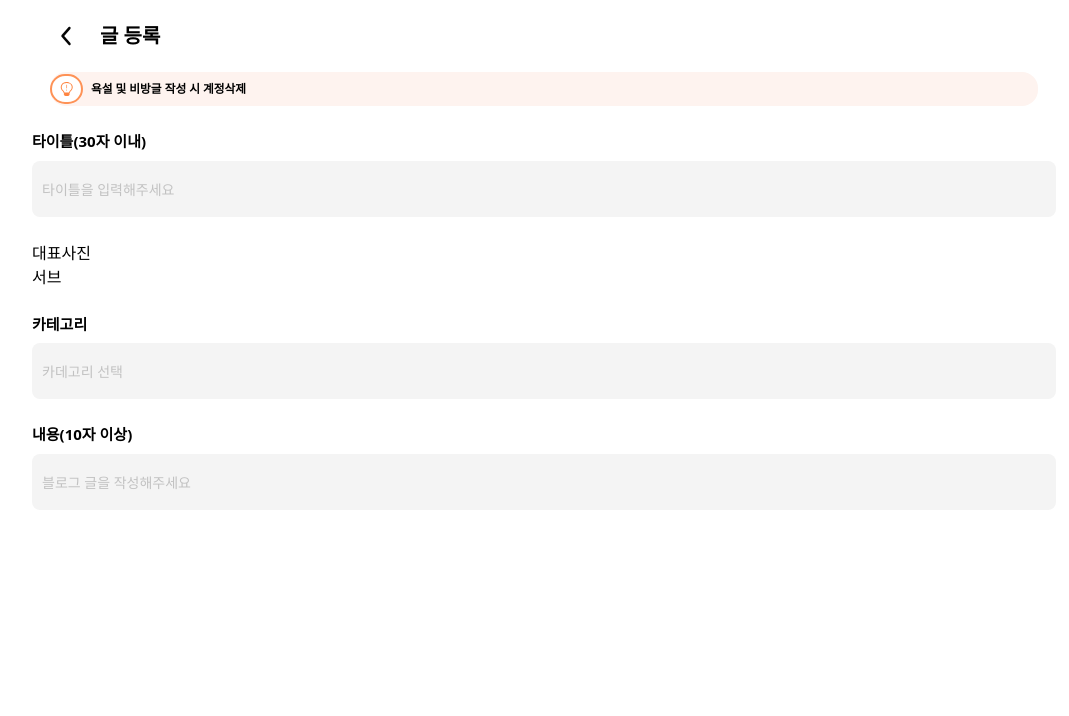
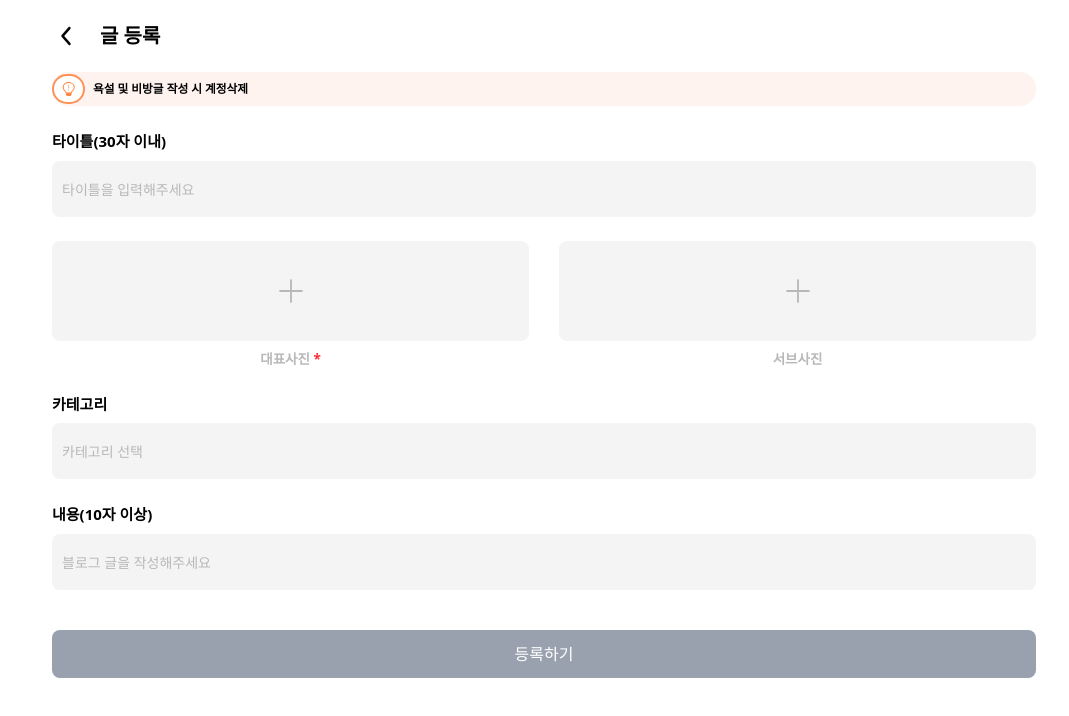
Before and after one commit to 0dytpq0/L-league-FE-Interview, a Next.js app: page /create in a window 1280 px wide. Shown: the top 716 px of the page, without its empty margins (96-1165 px from the left). Built offline with nearby package versions, Linux system fonts and the light colour scheme.

Commit message:
design : 글 등록 페이지  이미지 업로더 UI 구현

```diff
--- /dev/null
+++ b/src/app/(afterLogin)/_component/ImageUploader.tsx
@@ -0,0 +1,110 @@
+"use client";
+
+import ImageWrapper from "@/app/_component/ImageWrapper";
+import { ChangeEvent, useRef, useState } from "react";
+
+interface ImageUploaderProps {
+  id: string;
+  label: string;
+  onChange?: (file: File | null) => void;
+  containerClassName?: string;
+  labelClassName?: string;
+  required?: boolean;
+}
+
+export default function ImageUploader({
+  id,
+  label,
+  onChange,
+  containerClassName,
+  labelClassName,
+  required = false,
+}: ImageUploaderProps) {
+  const fileInputRef = useRef<HTMLInputElement>(null);
+  const [preview, setPreview] = useState<string | null>(null);
+
+  const handleFileChange = (e: ChangeEvent<HTMLInputElement>) => {
+    const file = e.target.files?.[0] || null;
+
+    if (file) {
+      if (file.size > 5 * 1024 * 1024) {
+        alert("파일 크기는 5MB 이하여야 합니다.");
+        e.target.value = "";
+        return;
+      }
+
+      if (!file.type.startsWith("image/")) {
+        alert("이미지 파일만 업로드 가능합니다.");
+        e.target.value = "";
+        return;
+      }
+
+      const reader = new FileReader();
+      reader.onloadend = () => {
+        setPreview(reader.result as string);
+      };
+      reader.readAsDataURL(file);
+
+      onChange?.(file);
+    } else {
+      setPreview(null);
+      onChange?.(null);
+    }
+  };
+
+  const removePreview = () => {
+    setPreview(null);
+    if (fileInputRef.current) {
+      fileInputRef.current.value = "";
+    }
+    onChange?.(null);
+  };
+
+  const handleImageClick = () => {
+    if (preview) {
+      removePreview();
+    } else {
+      fileInputRef.current?.click();
+    }
+  };
+
+  return (
+    <div className={`flex flex-col items-center gap-2 ${containerClassName}`}>
+      <div
+        onClick={handleImageClick}
+        className="w-full h-[100px] bg-input rounded-lg flex items-center justify-center cursor-pointer overflow-hidden relative"
+        style={
+          preview
+            ? {
+                backgroundImage: `url(${preview})`,
+                backgroundSize: "cover",
+                backgroundPosition: "center",
+              }
+            : {}
+        }
+      >
+        <input
+          type="file"
+          id={id}
+          ref={fileInputRef}
+          accept="image/*"
+          className="hidden"
+          onChange={handleFileChange}
+        />
+        {!preview && (
+          <ImageWrapper
+            src="/icon_plus.svg"
+            alt="plus"
+            containerClassName="w-6 h-6"
+            objectFit="contain"
+          />
+        )}
+      </div>
+      <span
+        className={`text-[#B8B8B8] text-[13.5px] font-bold ${labelClassName}`}
+      >
+        {label} {required && <span className="text-red-500">*</span>}
+      </span>
+    </div>
+  );
+}
--- a/src/app/(afterLogin)/create/page.tsx
+++ b/src/app/(afterLogin)/create/page.tsx
@@ -1,28 +1,67 @@
+"use client";
+
 import Input from "@/app/(beforeLogin)/_component/Input";
 import Notice from "@/app/(beforeLogin)/_component/Notice";
+import ImageUploader from "@/app/(afterLogin)/_component/ImageUploader";
 import Header from "@/app/_component/Header";
 import { NOTICE_MESSAGE } from "@/constants/message";
+import { useState } from "react";
 
 export default function Create() {
+  const [mainImage, setMainImage] = useState<File | null>(null);
+  const [subImage, setSubImage] = useState<File | null>(null);
+
+  const handleMainImageChange = (file: File | null) => {
+    setMainImage(file);
+  };
+
+  const handleSubImageChange = (file: File | null) => {
+    setSubImage(file);
+  };
+
+  const handleSubmit = () => {
+    if (!mainImage) {
+      alert("대표사진을 선택해주세요.");
+      return;
+    }
+
+    console.log({
+      mainImage,
+      subImage,
+    });
+
+    alert("폼이 제출되었습니다!");
+  };
   return (
     <div>
       <Header isMain={false} title="글 등록" />
-      <div className="flex flex-col gap-6">
-        <Notice message={NOTICE_MESSAGE.create} />
+      <div className="flex flex-col gap-6 mx-5">
+        <Notice message={NOTICE_MESSAGE.create} containerClassName="mx-0" />
         <Input
           id="title"
           label="타이틀(30자 이내)"
           placeholder="타이틀을 입력해주세요"
           labelClassName="text-black"
         />
-        <div>
-          <div>대표사진</div>
-          <div>서브</div>
+        <div className="flex gap-[30px]">
+          <ImageUploader
+            id="mainImage"
+            label="대표사진"
+            onChange={handleMainImageChange}
+            required
+            containerClassName="flex-1"
+          />
+          <ImageUploader
+            id="subImage"
+            label="서브사진"
+            onChange={handleSubImageChange}
+            containerClassName="flex-1"
+          />
         </div>
         <Input
           id="category"
           label="카테고리"
-          placeholder="카데고리 선택"
+          placeholder="카테고리 선택"
           labelClassName="text-black"
         />
         <Input
@@ -31,6 +70,15 @@ export default function Create() {
           placeholder="블로그 글을 작성해주세요"
           labelClassName="text-black"
         />
+
+        <button
+          type="button"
+          onClick={handleSubmit}
+          disabled={!mainImage}
+          className="mt-4 py-3 px-4 bg-blue-500 text-white rounded-lg hover:bg-blue-600 disabled:bg-gray-400 disabled:cursor-not-allowed transition-colors"
+        >
+          등록하기
+        </button>
       </div>
     </div>
   );
--- a/src/app/(beforeLogin)/_component/Footer.tsx
+++ b/src/app/(beforeLogin)/_component/Footer.tsx
@@ -1,5 +1,5 @@
+import ImageWrapper from "@/app/_component/ImageWrapper";
 import FooterLinkWrapper from "./FooterLinkWrapper";
-import ImageWrapper from "./ImageWrapper";
 
 export default function Footer() {
   return (
--- a/src/app/(beforeLogin)/_component/FooterLinkWrapper.tsx
+++ b/src/app/(beforeLogin)/_component/FooterLinkWrapper.tsx
@@ -1,4 +1,4 @@
-import ImageWrapper from "./ImageWrapper";
+import ImageWrapper from "@/app/_component/ImageWrapper";
 
 interface FooterLinkWrapperProps {
   src: string;
--- a/src/app/(beforeLogin)/_component/Input.tsx
+++ b/src/app/(beforeLogin)/_component/Input.tsx
@@ -28,7 +28,7 @@ export default function Input({
       <input
         id={id}
         className={cn(
-          "bg-input py-4 px-[10px] rounded-lg placeholder:text-[#C2C2C2] placeholder:text-sm",
+          "bg-input py-4 px-[10px] rounded-lg placeholder:text-[#B8B8B8] placeholder:text-sm",
           inputClassName
         )}
         {...props}
--- a/src/app/(beforeLogin)/_component/Notice.tsx
+++ b/src/app/(beforeLogin)/_component/Notice.tsx
@@ -1,5 +1,5 @@
+import ImageWrapper from "@/app/_component/ImageWrapper";
 import { cn } from "@/utils/cn";
-import ImageWrapper from "./ImageWrapper";
 
 interface NoticeProps {
   icon?: string;
--- a/src/app/(beforeLogin)/page.tsx
+++ b/src/app/(beforeLogin)/page.tsx
@@ -1,12 +1,12 @@
 "use client";
 import Footer from "./_component/Footer";
 import SliderWrapper from "./_component/SliderWrapper";
-import ImageWrapper from "./_component/ImageWrapper";
 import Notice from "./_component/Notice";
 import { SwiperSlide } from "swiper/react";
 import { useState } from "react";
 import Header from "../_component/Header";
 import { NOTICE_MESSAGE } from "@/constants/message";
+import ImageWrapper from "../_component/ImageWrapper";
 
 export default function Main() {
   const tabs = ["전체", "일상생활", "맛집소개", "제품후기", "IT정보"];
--- a/src/app/_component/BackButton.tsx
+++ b/src/app/_component/BackButton.tsx
@@ -1,7 +1,7 @@
 "use client";
 import { cn } from "@/utils/cn";
-import ImageWrapper from "@/app/(beforeLogin)/_component/ImageWrapper";
 import { useRouter } from "next/navigation";
+import ImageWrapper from "./ImageWrapper";
 
 interface BackButtonProps {
   className?: string;
--- a/src/app/_component/Header.tsx
+++ b/src/app/_component/Header.tsx
@@ -1,6 +1,6 @@
 import { cn } from "@/utils/cn";
-import ImageWrapper from "../(beforeLogin)/_component/ImageWrapper";
 import BackButton from "./BackButton";
+import ImageWrapper from "./ImageWrapper";
 
 interface HeaderProps {
   isMain: boolean;
--- a/src/app/(beforeLogin)/_component/ImageWrapper.tsx
+++ b/src/app/_component/ImageWrapper.tsx
@@ -23,13 +23,13 @@ export default function ImageWrapper({ ...props }: ImageWrapperProps) {
     src,
     alt,
     imageClassName = "",
-    containerClassName = "relative aspect-auto",
+    containerClassName,
     objectFit = "contain",
     priority = false,
   } = props;
 
   const ImageComponent = (
-    <div className={cn(containerClassName)}>
+    <div className={cn("relative aspect-auto", containerClassName)}>
       <Image
         src={src}
         alt={alt}
```
Also changed, not shown: public/icon_plus.svg (added).
